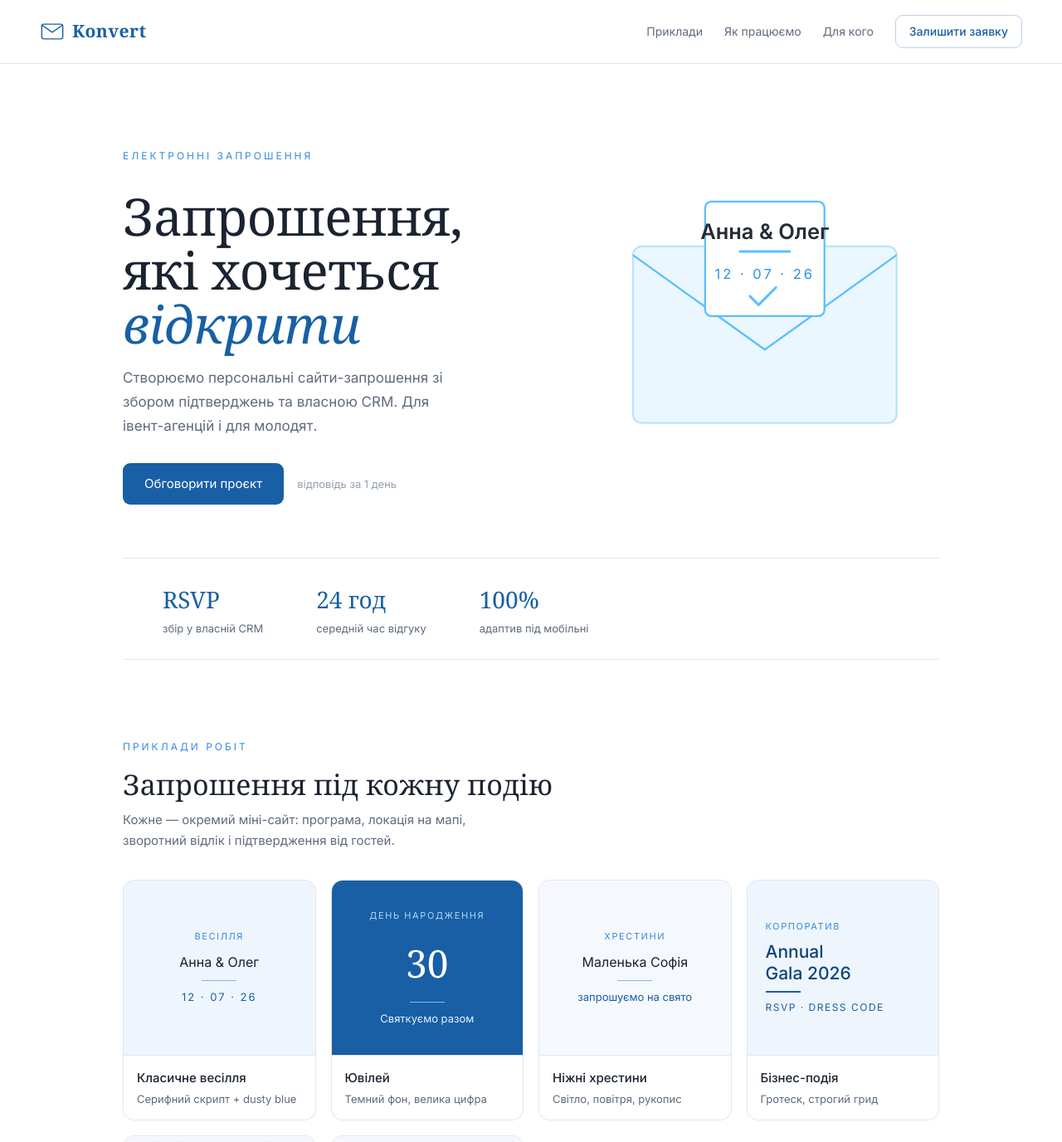
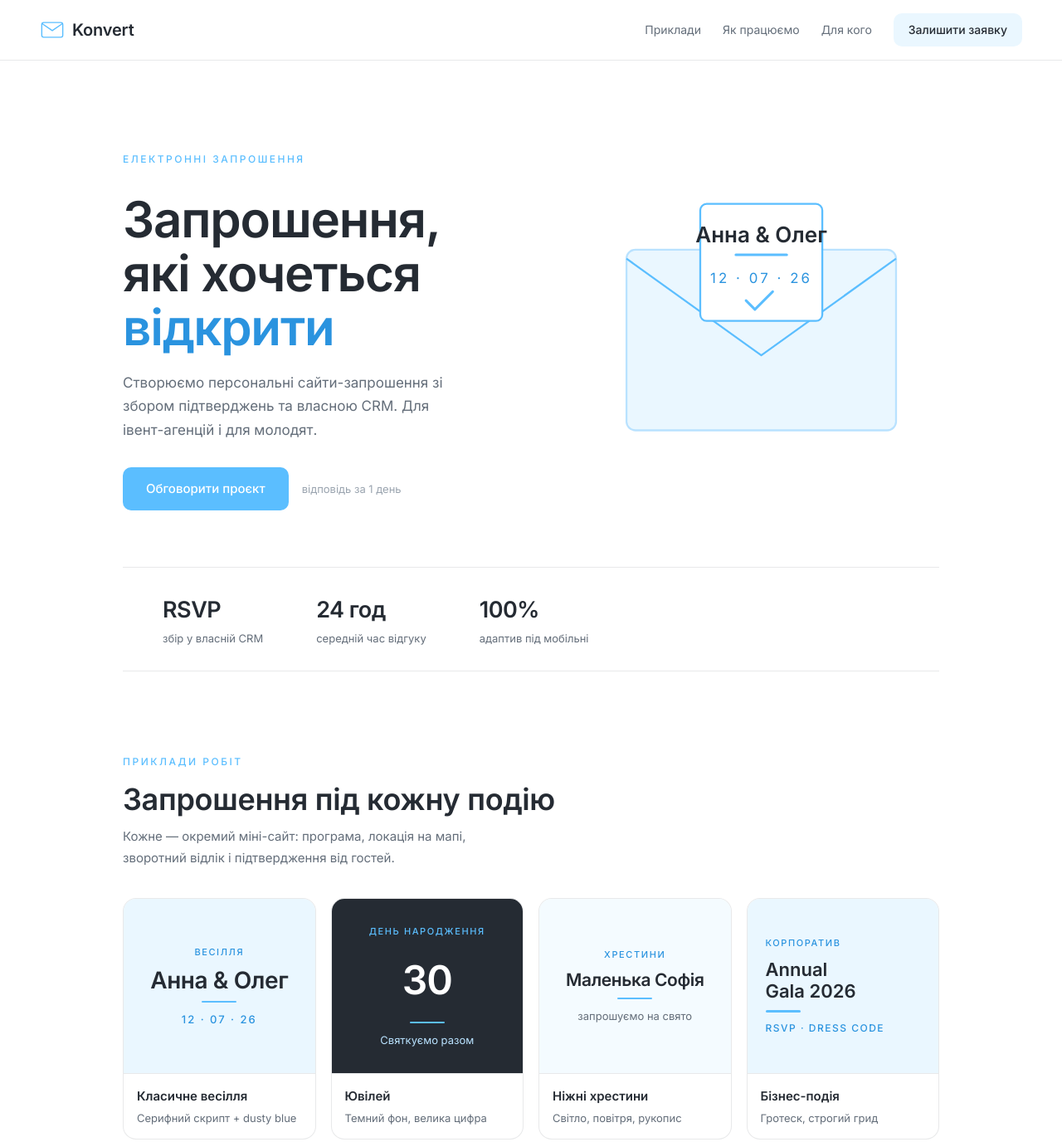
Before and after one commit to katerynahavrysh/Konvert, a plain HTML site: page index.html in a window 1280 px wide. Shown: the top 1376 px of the page at 83% size. Drawn offline with Linux system fonts and the light colour scheme.

Commit message:
styles.css

```diff
--- a/styles.css
+++ b/styles.css
@@ -1,21 +1,21 @@
 :root{
-  --blue-50:#F5F9FE;
-  --blue-100:#E6F1FB;
-  --blue-200:#B5D4F4;
-  --blue-300:#85B7EB;
-  --blue-500:#378ADD;
-  --blue-700:#185FA5;
-  --blue-900:#0C447C;
-  --ink:#1A2330;
-  --muted:#5E6B7D;
-  --hint:#94A0AF;
-  --line:rgba(24,95,165,.14);
-  --line-strong:rgba(24,95,165,.28);
-  --white:#fff;
-  --serif:"Cormorant Garamond",Georgia,serif;
-  --sans:"Inter",system-ui,sans-serif;
-  --radius:14px;
-  --radius-sm:9px;
+  /* Бренд-палітра Konvert */
+  --white:#FFFFFF;
+  --blue:#5BBEFF;          /* акценти, кнопки, ключові елементи */
+  --blue-soft:#EAF7FF;     /* блоки, картки, фон інтерфейсу */
+  --ink:#252B33;           /* текст, логотип, заголовки */
+
+  /* Похідні відтінки (для глибини, в межах бренду) */
+  --blue-deep:#2A93DF;     /* hover на кнопках, темніший акцент */
+  --blue-200:#B9E2FF;      /* лінії, тонкі акценти */
+  --muted:#646E7A;         /* допоміжний текст */
+  --hint:#9AA4AF;          /* підказки */
+  --line:rgba(37,43,51,.10);
+  --line-strong:rgba(37,43,51,.18);
+
+  --sans:"Inter","Manrope","Montserrat",system-ui,sans-serif;
+  --radius:16px;
+  --radius-sm:10px;
   --maxw:1080px;
 }
 
@@ -23,6 +23,7 @@
 html{scroll-behavior:smooth}
 body{
   font-family:var(--sans);
+  font-weight:400;
   color:var(--ink);
   background:var(--white);
   line-height:1.7;
@@ -34,19 +35,18 @@ body{
 }
 
 a{color:inherit;text-decoration:none}
-em{font-style:italic}
+em{font-style:normal;color:var(--blue-deep)}
 
 .eyebrow{
   display:inline-block;
-  font-size:12px;letter-spacing:3px;text-transform:uppercase;
-  color:var(--blue-500);margin-bottom:14px;
+  font-size:12px;font-weight:500;letter-spacing:2.5px;text-transform:uppercase;
+  color:var(--blue);margin-bottom:14px;
 }
 
 .section-title{
-  font-family:var(--serif);
-  font-size:clamp(26px,4vw,34px);
-  font-weight:500;line-height:1.18;
-  letter-spacing:.2px;
+  font-size:clamp(26px,4vw,36px);
+  font-weight:600;line-height:1.2;
+  letter-spacing:-.3px;color:var(--ink);
 }
 .section-sub{
   font-size:15px;color:var(--muted);
@@ -57,25 +57,26 @@ em{font-style:italic}
 .site-header{
   position:sticky;top:0;z-index:50;
   display:flex;align-items:center;justify-content:space-between;
-  padding:18px clamp(20px,5vw,48px);
-  background:rgba(255,255,255,.85);
-  backdrop-filter:blur(10px);
+  padding:16px clamp(20px,5vw,48px);
+  background:rgba(255,255,255,.88);
+  backdrop-filter:blur(12px);
   border-bottom:.5px solid var(--line);
 }
 .brand{
   display:flex;align-items:center;gap:9px;
-  font-family:var(--serif);font-size:21px;font-weight:600;
-  letter-spacing:.5px;color:var(--blue-700);
+  font-size:20px;font-weight:600;letter-spacing:-.2px;
+  color:var(--ink);
 }
-.nav{display:flex;align-items:center;gap:26px;font-size:14px}
+.brand svg{color:var(--blue)}
+.nav{display:flex;align-items:center;gap:26px;font-size:14px;font-weight:400}
 .nav a{color:var(--muted);transition:color .2s}
-.nav a:hover{color:var(--blue-700)}
+.nav a:hover{color:var(--ink)}
 .nav-cta{
-  color:var(--blue-700)!important;font-weight:500;
-  border:1px solid var(--line-strong);
-  padding:7px 16px;border-radius:var(--radius-sm);
+  color:var(--ink)!important;font-weight:500;
+  background:var(--blue-soft);
+  padding:8px 18px;border-radius:var(--radius-sm);
 }
-.nav-cta:hover{background:var(--blue-50)}
+.nav-cta:hover{background:var(--blue);color:var(--white)!important}
 @media (max-width:720px){
   .nav a:not(.nav-cta){display:none}
 }
@@ -84,17 +85,15 @@ main{max-width:var(--maxw);margin:0 auto;padding:0 clamp(20px,5vw,48px)}
 
 /* HERO */
 .hero{
-  display:grid;grid-template-columns:1.25fr 1fr;gap:40px;
-  align-items:center;padding:clamp(48px,9vw,96px) 0 clamp(36px,6vw,64px);
+  display:grid;grid-template-columns:1.2fr 1fr;gap:40px;
+  align-items:center;padding:clamp(52px,9vw,104px) 0 clamp(40px,6vw,68px);
 }
 .hero h1{
-  font-family:var(--serif);
-  font-size:clamp(40px,7vw,62px);
-  font-weight:500;line-height:1.05;letter-spacing:-.5px;
-  margin:16px 0 18px;color:var(--ink);
+  font-size:clamp(38px,6.5vw,60px);
+  font-weight:600;line-height:1.08;letter-spacing:-1.2px;
+  margin:16px 0 20px;color:var(--ink);
 }
-.hero h1 em{color:var(--blue-700)}
-.lead{font-size:17px;color:var(--muted);max-width:400px;margin-bottom:30px}
+.lead{font-size:17px;color:var(--muted);max-width:410px;margin-bottom:30px}
 .hero-actions{display:flex;align-items:center;gap:16px;flex-wrap:wrap}
 .hint{font-size:13px;color:var(--hint)}
 .hero-visual{display:flex;justify-content:center}
@@ -104,33 +103,33 @@ main{max-width:var(--maxw);margin:0 auto;padding:0 clamp(20px,5vw,48px)}
 }
 
 .btn{
-  display:inline-block;font-size:15px;font-family:var(--sans);
-  padding:12px 26px;border-radius:var(--radius-sm);
+  display:inline-block;font-size:15px;font-weight:500;font-family:var(--sans);
+  padding:13px 28px;border-radius:var(--radius-sm);
   cursor:pointer;border:none;transition:transform .15s,background .2s;
 }
-.btn-primary{background:var(--blue-700);color:var(--white)}
-.btn-primary:hover{background:var(--blue-900)}
+.btn-primary{background:var(--blue);color:var(--white)}
+.btn-primary:hover{background:var(--blue-deep)}
 .btn-primary:active{transform:scale(.98)}
 
 /* STATS */
 .stats{
   display:flex;gap:clamp(24px,6vw,64px);flex-wrap:wrap;
   max-width:var(--maxw);margin:0 auto;
-  padding:26px clamp(20px,5vw,48px);
+  padding:28px clamp(20px,5vw,48px);
   border-top:.5px solid var(--line);
   border-bottom:.5px solid var(--line);
 }
 .stat{display:flex;flex-direction:column}
-.stat-num{font-family:var(--serif);font-size:28px;font-weight:500;color:var(--blue-700)}
+.stat-num{font-size:27px;font-weight:600;color:var(--ink);letter-spacing:-.5px}
 .stat-label{font-size:13px;color:var(--muted)}
 
 /* SECTION */
-.section{padding:clamp(56px,9vw,90px) 0}
+.section{padding:clamp(58px,9vw,94px) 0}
 
 /* GALLERY */
 .gallery{
   display:grid;grid-template-columns:repeat(auto-fill,minmax(220px,1fr));
-  gap:18px;margin-top:34px;
+  gap:18px;margin-top:36px;
 }
 .card{
   border:.5px solid var(--line);border-radius:var(--radius);
@@ -138,82 +137,83 @@ main{max-width:var(--maxw);margin:0 auto;padding:0 clamp(20px,5vw,48px)}
   transition:transform .25s,border-color .25s,box-shadow .25s;
 }
 .card:hover{
-  transform:translateY(-4px);border-color:var(--blue-300);
-  box-shadow:0 12px 30px -18px rgba(24,95,165,.4);
+  transform:translateY(-4px);border-color:var(--blue-200);
+  box-shadow:0 14px 34px -20px rgba(91,190,255,.55);
 }
 .card-prev{
   height:210px;display:flex;flex-direction:column;
   align-items:center;justify-content:center;text-align:center;
-  padding:22px;gap:8px;
+  padding:22px;gap:9px;
 }
 .card-prev.align-start{align-items:flex-start;text-align:left}
-.prev-light{background:#EEF5FC}
-.prev-soft{background:var(--blue-50)}
-.prev-dark{background:var(--blue-700)}
-.prev-grad{background:linear-gradient(0deg,var(--blue-100),var(--blue-50))}
-.tag{font-size:11px;letter-spacing:1.6px;text-transform:uppercase;color:var(--blue-500)}
-.tag-light{color:var(--blue-200)}
-.script{font-family:var(--serif);font-style:italic;font-size:21px;color:var(--blue-900)}
-.script.lg{font-size:27px;line-height:1.1}
-.rule{width:42px;height:1px;background:var(--blue-300)}
-.rule.thick{height:2px;background:var(--blue-700)}
-.date{font-size:13px;letter-spacing:2px;color:var(--blue-700)}
-.date.big{font-size:17px;font-weight:500;letter-spacing:3px}
-.sub{font-size:13px;color:var(--blue-700)}
-.sub-light{font-size:13px;color:var(--blue-100)}
-.bignum{font-size:46px;font-weight:500;color:var(--white);font-family:var(--serif)}
-.block-title{font-size:21px;font-weight:500;color:var(--blue-900);line-height:1.25}
-.caps{font-size:12px;letter-spacing:1.5px;color:var(--blue-700)}
+.prev-light{background:var(--blue-soft)}
+.prev-soft{background:#F4FBFF}
+.prev-dark{background:var(--ink)}
+.prev-grad{background:linear-gradient(160deg,var(--blue-soft),#F8FCFF)}
+.tag{font-size:11px;font-weight:500;letter-spacing:1.6px;text-transform:uppercase;color:var(--blue-deep)}
+.tag-light{color:var(--blue)}
+.name{font-size:24px;font-weight:600;color:var(--ink);letter-spacing:-.4px}
+.name.lg{font-size:28px;line-height:1.1}
+.rule{width:42px;height:2px;background:var(--blue);border-radius:2px}
+.rule.thick{height:3px}
+.date{font-size:13px;font-weight:500;letter-spacing:2px;color:var(--blue-deep)}
+.date.big{font-size:18px;letter-spacing:3px}
+.sub{font-size:13px;color:var(--muted)}
+.sub-light{font-size:13px;color:var(--blue-200)}
+.bignum{font-size:48px;font-weight:600;color:var(--white);letter-spacing:-1px}
+.block-title{font-size:22px;font-weight:600;color:var(--ink);line-height:1.2}
+.caps{font-size:12px;font-weight:500;letter-spacing:1.5px;color:var(--blue-deep)}
 .icon-diamond{margin:4px 0}
 .card-meta{padding:14px 16px;border-top:.5px solid var(--line)}
-.card-meta h3{font-size:15px;font-weight:500;margin-bottom:2px}
+.card-meta h3{font-size:15px;font-weight:600;margin-bottom:2px}
 .card-meta p{font-size:13px;color:var(--muted)}
 
 /* SEGMENTS */
-.segments{display:grid;grid-template-columns:1fr 1fr;gap:16px;margin-top:34px}
+.segments{display:grid;grid-template-columns:1fr 1fr;gap:16px;margin-top:36px}
 @media (max-width:680px){.segments{grid-template-columns:1fr}}
 .seg{
-  border:.5px solid var(--line);border-radius:var(--radius);
-  padding:26px;transition:border-color .2s;
+  background:var(--blue-soft);
+  border-radius:var(--radius);
+  padding:30px;transition:transform .2s;
 }
-.seg:hover{border-color:var(--blue-300)}
+.seg:hover{transform:translateY(-3px)}
 .pill{
-  display:inline-flex;font-size:12px;padding:4px 13px;
-  border-radius:999px;background:var(--blue-100);color:var(--blue-900);
+  display:inline-flex;font-size:12px;font-weight:500;padding:5px 14px;
+  border-radius:999px;background:var(--white);color:var(--blue-deep);
   margin-bottom:16px;
 }
-.seg h3{font-size:18px;font-weight:500;margin-bottom:8px}
+.seg h3{font-size:19px;font-weight:600;margin-bottom:8px}
 .seg p{font-size:14px;color:var(--muted)}
 
 /* PROCESS */
 .process{
   list-style:none;display:grid;
   grid-template-columns:repeat(auto-fit,minmax(140px,1fr));
-  gap:26px;margin-top:34px;
+  gap:26px;margin-top:36px;
 }
 .step-num{
-  font-family:var(--serif);font-size:38px;color:var(--blue-200);
-  display:block;line-height:1;
+  font-size:34px;font-weight:600;color:var(--blue);
+  display:block;line-height:1;letter-spacing:-1px;
 }
-.process p{font-size:14px;margin-top:10px}
+.process p{font-size:14px;margin-top:10px;font-weight:500}
 
 /* BENEFITS */
 .benefits{
   list-style:none;display:grid;
   grid-template-columns:repeat(auto-fit,minmax(220px,1fr));
-  gap:20px;margin-top:34px;
+  gap:22px;margin-top:36px;
 }
 .benefits li{
   font-size:14px;color:var(--muted);
-  padding-left:18px;border-left:2px solid var(--blue-200);
+  padding-left:18px;border-left:3px solid var(--blue);
 }
-.benefits strong{display:block;color:var(--ink);font-weight:500;margin-bottom:4px}
+.benefits strong{display:block;color:var(--ink);font-weight:600;margin-bottom:4px}
 
 /* LEAD */
 .lead-section{padding-bottom:clamp(64px,10vw,110px)}
 .lead-card{
-  background:var(--blue-50);border-radius:20px;
-  padding:clamp(28px,5vw,48px);
+  background:var(--blue-soft);border-radius:22px;
+  padding:clamp(28px,5vw,52px);
 }
 #lead-form{margin-top:24px}
 .form-row{display:grid;grid-template-columns:1fr 1fr;gap:16px;margin-bottom:16px}
@@ -225,25 +225,25 @@ main{max-width:var(--maxw);margin:0 auto;padding:0 clamp(20px,5vw,48px)}
 .form-row label{margin-bottom:0}
 #lead-form input,#lead-form select,#lead-form textarea{
   font-family:var(--sans);font-size:15px;color:var(--ink);
-  padding:11px 14px;border:1px solid var(--line-strong);
+  padding:12px 14px;border:1px solid var(--line-strong);
   border-radius:var(--radius-sm);background:var(--white);
   width:100%;transition:border-color .2s,box-shadow .2s;
   resize:vertical;
 }
 #lead-form input:focus,#lead-form select:focus,#lead-form textarea:focus{
-  outline:none;border-color:var(--blue-500);
-  box-shadow:0 0 0 3px rgba(55,138,221,.15);
+  outline:none;border-color:var(--blue);
+  box-shadow:0 0 0 3px rgba(91,190,255,.22);
 }
 .form-foot{display:flex;align-items:center;gap:16px;flex-wrap:wrap}
 .form-msg{font-size:14px}
-.form-msg.ok{color:#0F6E56}
-.form-msg.err{color:#A32D2D}
+.form-msg.ok{color:#0F7A52}
+.form-msg.err{color:#C0392B}
 
 /* FOOTER */
 .site-footer{
   border-top:.5px solid var(--line);
   max-width:var(--maxw);margin:0 auto;
-  padding:40px clamp(20px,5vw,48px);
+  padding:42px clamp(20px,5vw,48px);
   display:flex;flex-direction:column;gap:18px;align-items:flex-start;
 }
 .brand-foot{font-size:18px}
@@ -252,5 +252,8 @@ main{max-width:var(--maxw);margin:0 auto;padding:0 clamp(20px,5vw,48px)}
   display:flex;align-items:center;gap:8px;
   font-size:14px;color:var(--muted);transition:color .2s;
 }
-.contacts a:hover{color:var(--blue-700)}
+.contacts a:hover{color:var(--blue-deep)}
 .copyright{font-size:13px;color:var(--hint)}
+
+/* Дрібний фікс: довгі імена в картках не тиснуться */
+.prev-soft .name{font-size:21px;line-height:1.15}
```
